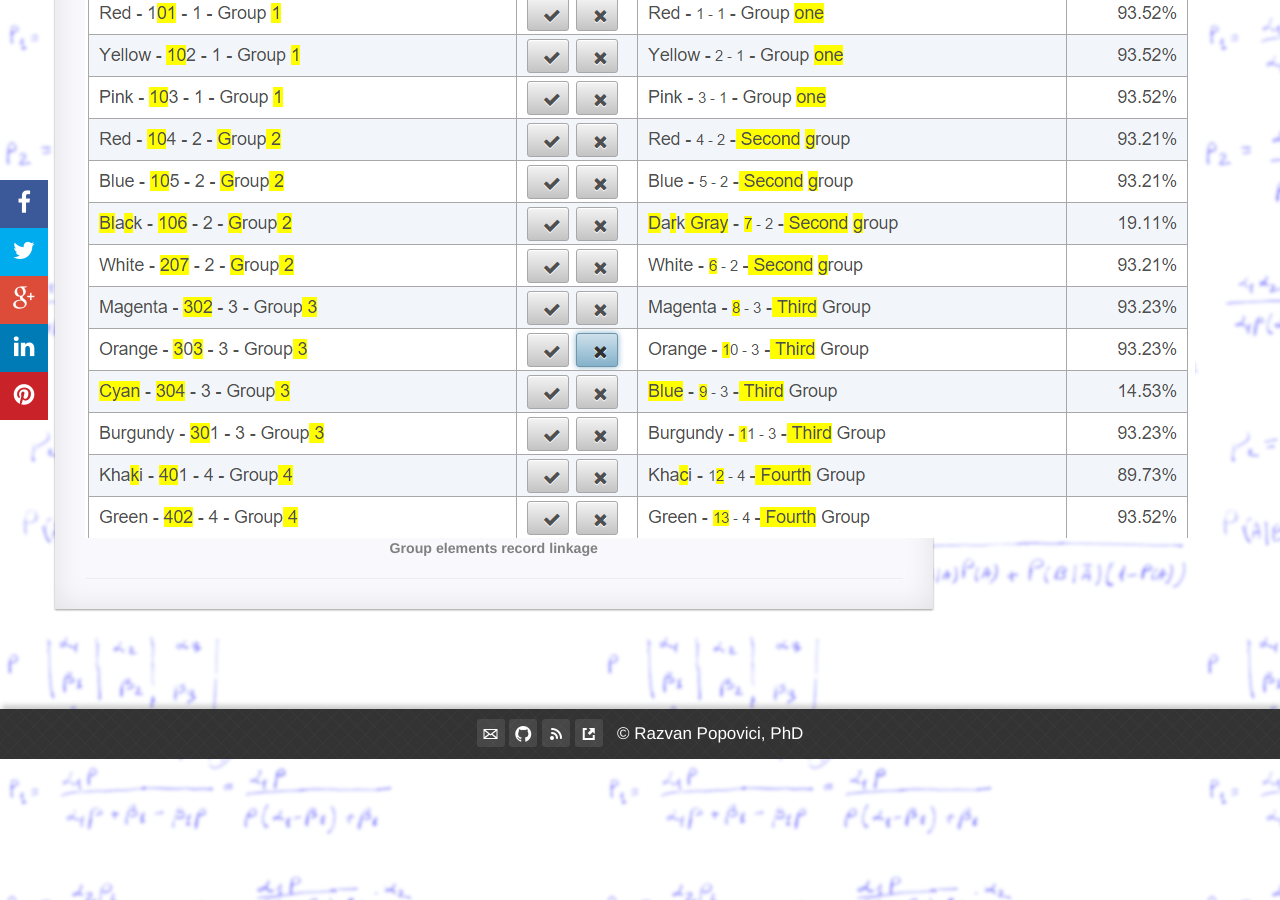
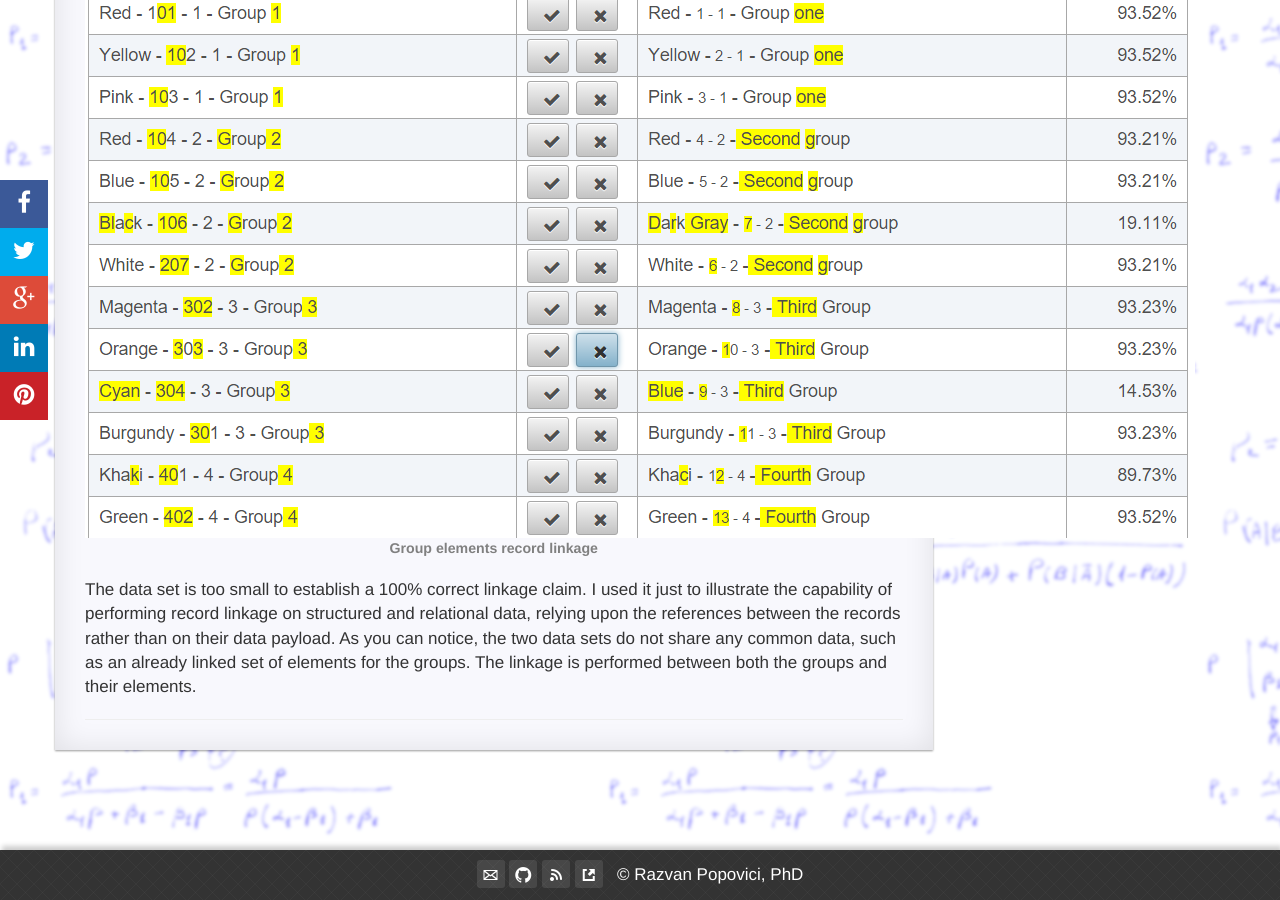
Before and after one commit to RazvanML/reco-link, a Jekyll site: the page built from _posts/2015-11-26-Set-Match.md, in a window 1280 px wide and 900 px high, scrolled down 7043 px. Built offline with Jekyll 4.4.1, drawn with Linux system fonts in a browser that asks for light colours; nearby versions of some CDN libraries; Markdown is read by kramdown in place of the engine named in the settings; comment, search, counter and statistics services are not loaded.

Commit message:
more content.

```diff
--- a/_posts/2015-11-26-Set-Match.md
+++ b/_posts/2015-11-26-Set-Match.md
@@ -266,3 +266,9 @@ The results are quite impressive. All the groups as well as the changed colors w
     alt='Group elements record linkage' />
     <figcaption>Group elements record linkage</figcaption>
 </figure>
+
+
+The data set is too small to establish a 100% correct linkage claim. I used it just to
+illustrate the capability of performing record linkage on structured and relational data, relying upon the references between the records rather than on their data payload. As you can notice, the
+two data sets do not share any common data, such as an already linked set of elements for the
+groups. The linkage is performed between both the groups and their elements.
```
